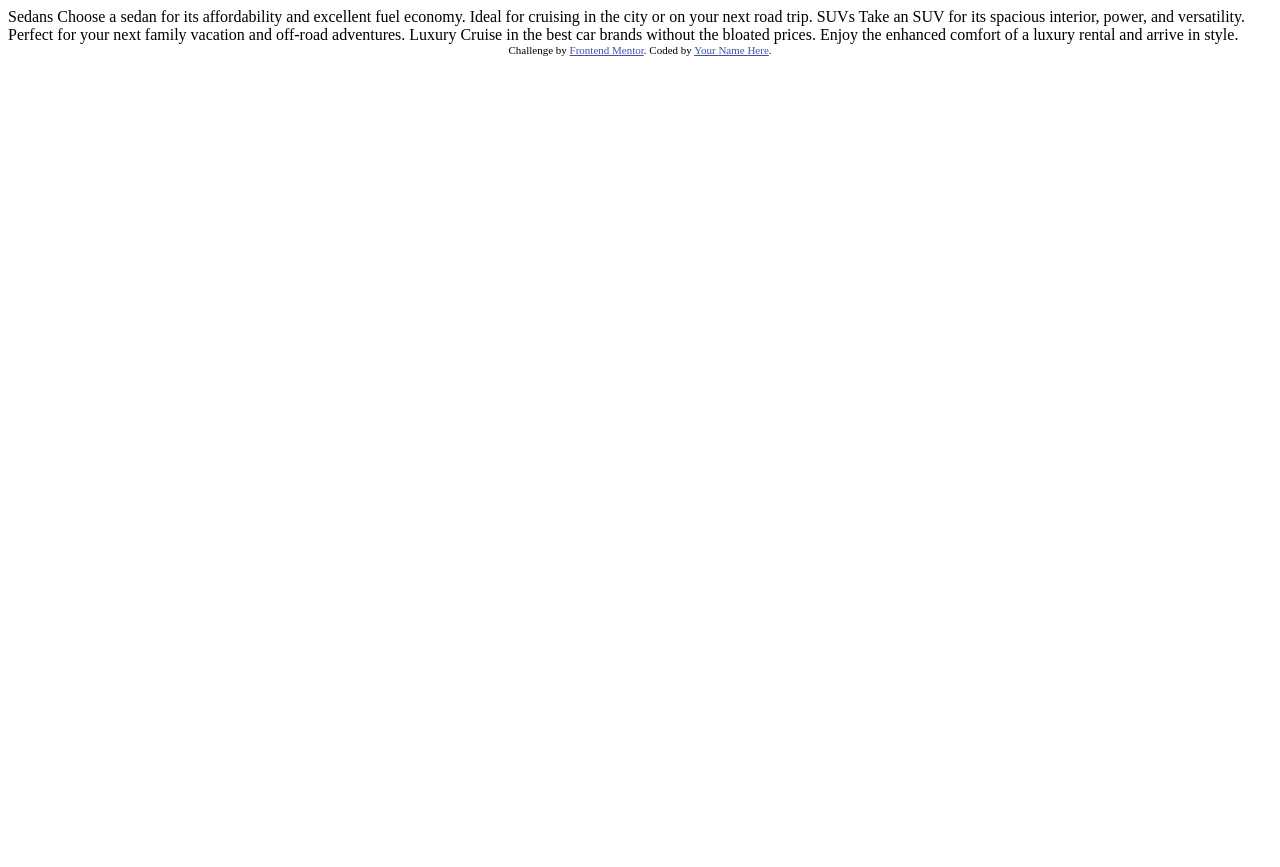
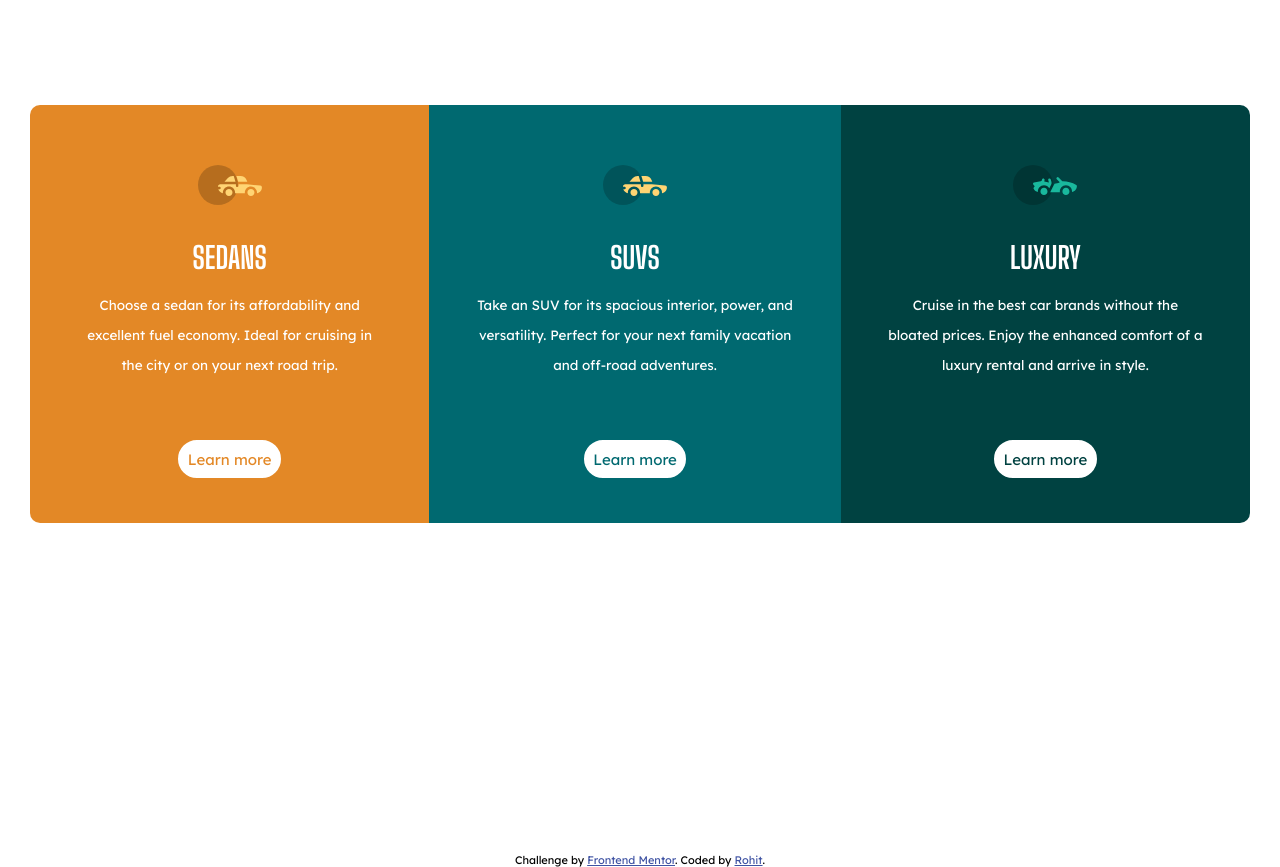
Before and after one commit to rohithchaganti5280/column-preview-card, a plain HTML site: page index.html in a window 1280 px wide. Before the commit the page ends 800 px from the top, so only its background shows below. Drawn offline with Linux system fonts and the light colour scheme.

Commit message:
add Index.html

```diff
--- a/index.html
+++ b/index.html
@@ -2,35 +2,47 @@
 <html lang="en">
 <head>
   <meta charset="UTF-8">
-  <meta name="viewport" content="width=device-width, initial-scale=1.0"> <!-- displays site properly based on user's device -->
+  <meta name="viewport" content="width=device-width, initial-scale=1.0">
+   <!-- displays site properly based on user's device -->
+   <link rel="stylesheet" href="styles/normalize.css"/>
+   <link rel="stylesheet" href="./styles/style.css"/>
 
   <link rel="icon" type="image/png" sizes="32x32" href="./images/favicon-32x32.png">
 
   <title>Frontend Mentor | 3-column preview card component</title>
 
   <!-- Feel free to remove these styles or customise in your own stylesheet 👍 -->
-  <style>
-    .attribution { font-size: 11px; text-align: center; }
-    .attribution a { color: hsl(228, 45%, 44%); }
-  </style>
+
 </head>
 <body>
-
-  Sedans
-  Choose a sedan for its affordability and excellent fuel economy. Ideal for cruising in the city
-  or on your next road trip.
-
-  SUVs
-  Take an SUV for its spacious interior, power, and versatility. Perfect for your next family vacation
-  and off-road adventures.
-
-  Luxury
-  Cruise in the best car brands without the bloated prices. Enjoy the enhanced comfort of a luxury
-  rental and arrive in style.
-
+  <header>
+    <div class="container">
+      <div class="card orange">
+        <img src="./images/icon-sedans.svg" alt="Sedans"/>
+        <h3 class="title">Sedans</h3>
+        <p class="description"> Choose a sedan for its affordability and excellent fuel economy. Ideal for cruising in the city
+          or on your next road trip. </p>
+          <button class="btn"  >Learn more</button>
+      </div>
+      <div class="card cyan">
+        <img src="./images/icon-sedans.svg" alt="SUVs"/>
+        <h3 class="title">SUVs</h3>
+        <p class="description">Take an SUV for its spacious interior, power, and versatility. Perfect for your next family vacation
+          and off-road adventures. </p>
+          <button class="btn1"  >Learn more</button>
+      </div>
+      <div class="card dark-cyan">
+        <img src="./images/icon-luxury.svg" alt="SUVs"/>
+        <h3 class="title">Luxury</h3>
+        <p class="description">Cruise in the best car brands without the bloated prices. Enjoy the enhanced comfort of a luxury
+          rental and arrive in style.</p>
+          <button class="btn2"  >Learn more</button>
+      </div>
+    </div>
+  </header >
   <div class="attribution">
     Challenge by <a href="https://www.frontendmentor.io?ref=challenge" target="_blank">Frontend Mentor</a>.
-    Coded by <a href="#">Your Name Here</a>.
+    Coded by <a href="#">Rohit</a>.
   </div>
 </body>
 </html>
--- /dev/null
+++ b/styles/normalize.css
@@ -0,0 +1,157 @@
+/* CSS Normalize */
+article,
+aside,
+details,
+figcaption,
+figure,
+footer,
+header,
+hgroup,
+nav,
+section,
+summary {
+  display: block;
+}
+audio,
+canvas,
+video {
+  display: inline-block;
+}
+audio:not([controls]) {
+  display: none;
+  height: 0;
+}
+[hidden] {
+  display: none;
+}
+html {
+  font-family: sans-serif;
+  -webkit-text-size-adjust: 100%;
+  -ms-text-size-adjust: 100%;
+}
+a:focus {
+  outline: thin dotted;
+}
+a:active,
+a:hover {
+  outline: 0;
+}
+h1 {
+  font-size: 2em;
+}
+abbr[title] {
+  border-bottom: 1px dotted;
+}
+b,
+strong {
+  font-weight: 700;
+}
+dfn {
+  font-style: italic;
+}
+mark {
+  background: #ff0;
+  color: #000;
+}
+code,
+kbd,
+pre,
+samp {
+  font-family: monospace, serif;
+  font-size: 1em;
+}
+pre {
+  white-space: pre-wrap;
+  word-wrap: break-word;
+}
+q {
+  quotes: \201c \201d \2018 \2019;
+}
+small {
+  font-size: 80%;
+}
+sub,
+sup {
+  font-size: 75%;
+  line-height: 0;
+  position: relative;
+  vertical-align: baseline;
+}
+sup {
+  top: -0.5em;
+}
+sub {
+  bottom: -0.25em;
+}
+img {
+  border: 0;
+}
+svg:not(:root) {
+  overflow: hidden;
+}
+fieldset {
+  border: 1px solid silver;
+  margin: 0 2px;
+  padding: 0.35em 0.625em 0.75em;
+}
+button,
+input,
+select,
+textarea {
+  font-family: inherit;
+  font-size: 100%;
+  margin: 0;
+}
+button,
+input {
+  line-height: normal;
+}
+button,html input[type=button],/* 1 */
+input[type=reset],input[type=submit] {
+  -webkit-appearance: button;
+  cursor: pointer;
+}
+button[disabled],
+input[disabled] {
+  cursor: default;
+}
+input[type='checkbox'],
+input[type='radio'] {
+  box-sizing: border-box;
+  padding: 0;
+}
+input[type='search'] {
+  -webkit-appearance: textfield;
+  -moz-box-sizing: content-box;
+  -webkit-box-sizing: content-box;
+  box-sizing: content-box;
+}
+input[type='search']::-webkit-search-cancel-button,
+input[type='search']::-webkit-search-decoration {
+  -webkit-appearance: none;
+}
+textarea {
+  overflow: auto;
+  vertical-align: top;
+}
+table {
+  border-collapse: collapse;
+  border-spacing: 0;
+}
+body,
+figure {
+  margin: 0;
+}
+legend,
+button::-moz-focus-inner,
+input::-moz-focus-inner {
+  border: 0;
+  padding: 0;
+}
+
+/* Box-sizing border-box */
+* {
+  -moz-box-sizing: border-box;
+  -webkit-box-sizing: border-box;
+  box-sizing: border-box;
+}
--- /dev/null
+++ b/styles/style.css
@@ -0,0 +1,121 @@
+@import url('https://fonts.googleapis.com/css2?family=Lexend+Deca&display=swap');
+@import url('https://fonts.googleapis.com/css2?family=Big+Shoulders+Display:wght@700&display=swap');
+
+*{
+  margin: 0;
+  padding: 0;
+  box-sizing: border-box;
+}
+
+:root{
+  --colour-orange:	#e38826;
+  --colour-cyan: #006970;
+  --colour-darkcyan: #004241;
+  --colour-white:#ffffff;
+  --colour-lightgray:#f2f2f2;
+}
+html{
+  font-size: 15px;
+}
+body{
+  font-family: 'Lexend Deca', sans-serif;
+  color: black;
+}
+h3{
+  font-family: 'Big Shoulders Display', cursive;
+  text-transform: uppercase;
+  font-size: 2rem;
+}
+p{
+   font-size: .9rem;
+   line-height: 2rem;
+   margin-bottom: 1rem;
+   font-weight: lighter;
+}
+.container{
+  padding: 2rem;
+  margin-top: 5rem;
+}
+.card{
+  padding: 30px;
+  color: var(--colour-white);
+}
+.container img{
+  padding: 1rem;
+}
+.title{
+  padding: 1rem;
+}
+
+button{
+  text-decoration: none;
+  padding: 0.5rem 0.5rem;
+  color:white;
+  border:2px solid var(--colour-white) ;
+  border-radius: 2rem 2rem;
+  cursor: pointer;
+}
+button:hover{
+  background-color: transparent;
+  transition: all 0.4s ease;
+  border: solid var(--colour-white);
+  color: var(--colour-white);
+}
+.btn{
+  background-color: var(--colour-white);
+  color: var(--colour-orange);
+}
+.btn1{
+  background-color: var(--colour-white);
+  color: var(--colour-cyan);
+}
+.btn2{
+  background-color: var(--colour-white);
+  color: var(--colour-darkcyan);
+}
+.orange{
+  background-color: var(--colour-orange);
+  text-align: center;
+  border-radius:10px 10px 0 0;
+}
+.cyan{
+  background-color: var(--colour-cyan);
+  text-align: center;
+
+}
+.dark-cyan{
+  background-color: var(--colour-darkcyan);
+  text-align: center;
+  border-radius: 0 0 10px 10px;
+}
+@media(min-width:991px){
+  .container{
+    display: flex;
+    align-items: center;
+    justify-content: center;
+
+  }
+  .orange{
+    border-radius: 10px 0 0 10px;
+  }
+  .dark-cyan{
+    border-radius:0 10px 10px 0;
+  }
+  .card{
+    padding:3rem;
+  }
+  p{
+    margin-bottom: 4rem;
+  }
+}
+
+
+.attribution {
+  font-size: 11px;
+  text-align:center;
+  margin-top:20rem;
+ }
+.attribution a {
+   color: hsl(228, 45%, 44%);
+
+  }
```
Also changed, not shown: 1 other file.
